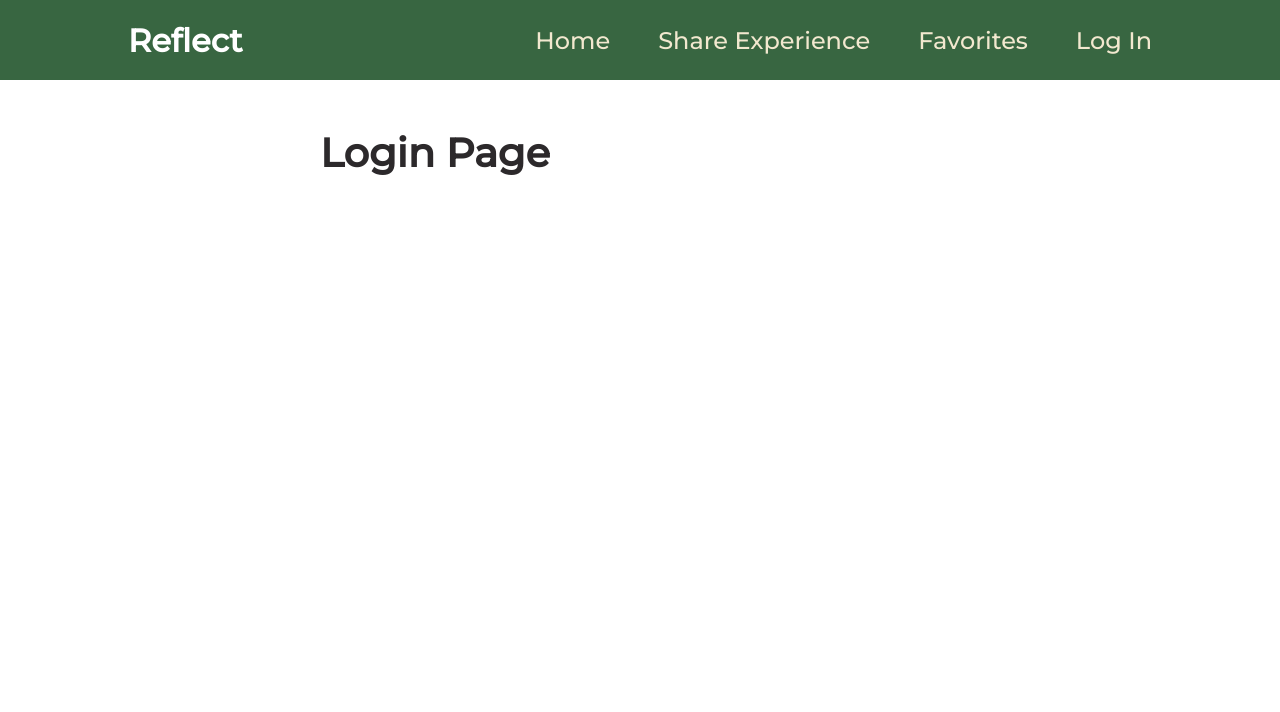
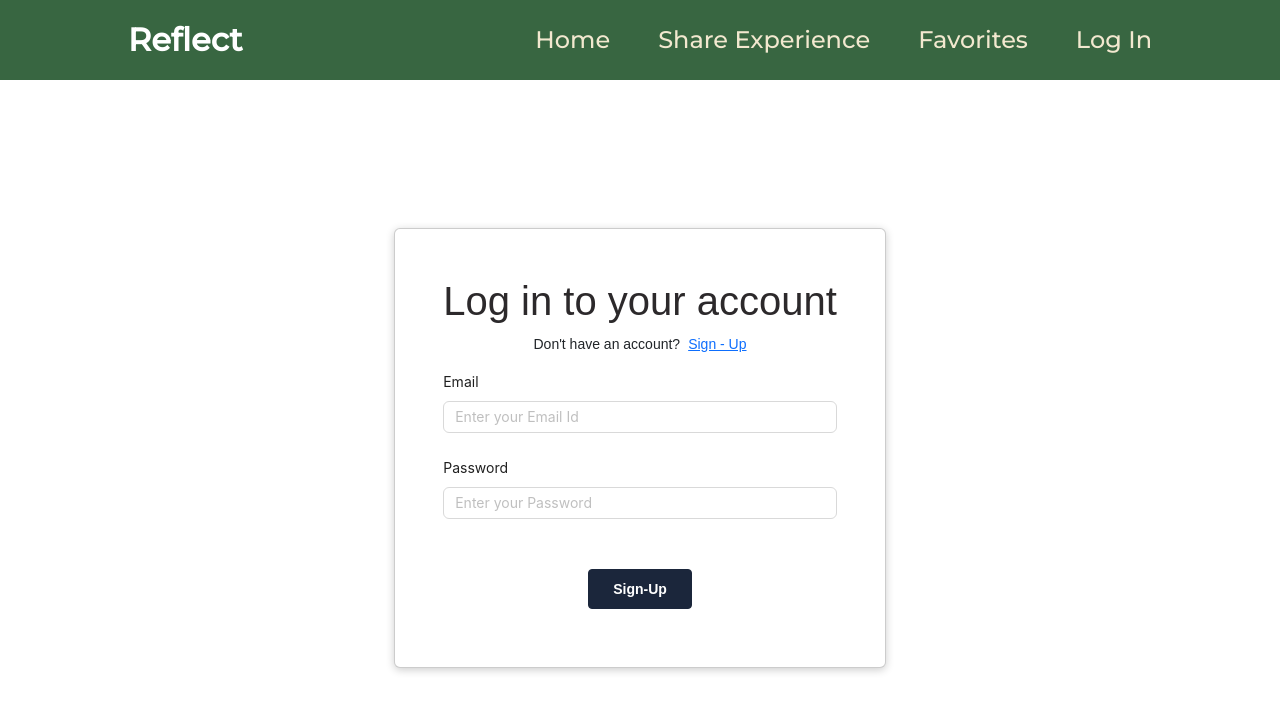
Before and after one commit to Tanushree227/reflect, a React (Create React App) app: page /login in a window 1280 px wide. Shown: the top 712 px of the page. Built offline with nearby package versions, Linux system fonts and the light colour scheme.

Commit message:
implemented ui of signup and login

```diff
--- a/package.json
+++ b/package.json
@@ -6,6 +6,7 @@
     "@testing-library/jest-dom": "^5.17.0",
     "@testing-library/react": "^13.4.0",
     "@testing-library/user-event": "^13.5.0",
+    "antd": "^5.12.8",
     "react": "^18.2.0",
     "react-dom": "^18.2.0",
     "react-router-dom": "^6.21.2",
--- a/public/index.html
+++ b/public/index.html
@@ -24,6 +24,7 @@
       work correctly both with client-side routing and a non-root public URL.
       Learn how to configure a non-root public URL by running `npm run build`.
     -->
+    <link href="https://cdn.jsdelivr.net/npm/bootstrap@5.3.2/dist/css/bootstrap.min.css" rel="stylesheet" integrity="sha384-T3c6CoIi6uLrA9TneNEoa7RxnatzjcDSCmG1MXxSR1GAsXEV/Dwwykc2MPK8M2HN" crossorigin="anonymous">
     <title>Reflect</title>
   </head>
   <body>
@@ -39,5 +40,6 @@
       To begin the development, run `npm start` or `yarn start`.
       To create a production bundle, use `npm run build` or `yarn build`.
     -->
+    <script src="https://cdn.jsdelivr.net/npm/bootstrap@5.3.2/dist/js/bootstrap.bundle.min.js" integrity="sha384-C6RzsynM9kWDrMNeT87bh95OGNyZPhcTNXj1NW7RuBCsyN/o0jlpcV8Qyq46cDfL" crossorigin="anonymous"></script>
   </body>
 </html>
--- /dev/null
+++ b/src/components/share/LoginForm.js
@@ -0,0 +1,38 @@
+import React from "react";
+import { Form, Input } from "antd";
+import "./signupform.css";
+import { Link } from "react-router-dom";
+
+function LoginForm() {
+  const onFinishHandler = (values) => {
+    console.log("Success:", values);
+  };
+  return (
+    <div className="form-container">
+      <Form
+        layout="vertical"
+        onFinish={onFinishHandler}
+        className="register-form card p-5"
+      >
+        <h1 className="text-center">Log in to your account</h1>
+        <p>
+          Don't have an account?
+          <Link to="/signup" className="ms-2">
+            Sign - Up
+          </Link>
+        </p>
+        <Form.Item label="Email" name="email">
+          <Input type="email" placeholder="Enter your Email Id" required />
+        </Form.Item>
+        <Form.Item label="Password" name="password">
+          <Input type="password" placeholder="Enter your Password" required />
+        </Form.Item>
+        <div className="actions">
+          <button type="submit">Sign-Up</button>
+        </div>
+      </Form>
+    </div>
+  );
+}
+
+export default LoginForm;
--- /dev/null
+++ b/src/components/share/SignupForm.js
@@ -0,0 +1,48 @@
+import React from "react";
+import { Form, Input } from "antd";
+import { Link } from "react-router-dom";
+import "./signupform.css";
+function SignupForm()
+{
+    const onFinishHandler = (values) => {
+        console.log("Success:", values);
+      };
+
+    return (
+        <div className="form-container">
+      <Form
+        layout="vertical"
+        onFinish={onFinishHandler}
+        className="register-form card p-5"
+      >
+        <h1 className="text-center">Create your Account</h1>
+        <Form.Item label="Name" name="fullname">
+          <Input type="text" placeholder="Enter your Full Name" required />
+        </Form.Item>
+        <Form.Item label="Email" name="email">
+          <Input type="email" placeholder="Enter your Email Id" required />
+        </Form.Item>
+        <Form.Item label="Phone" name="phone">
+          <Input type="phone" placeholder="Enter your Phone Number" required />
+        </Form.Item>
+        <Form.Item label="Password" name="password">
+          <Input type="password" placeholder="Enter your Password" required />
+        </Form.Item>
+        <Form.Item label="Confirm Password" name="c_password">
+          <Input type="password" placeholder="Re-Type your Password" required />
+        </Form.Item>
+        <p>
+          Already have an Account?
+          <Link to="/login" className="ms-2">
+            Log-In
+          </Link>
+        </p>
+        <div className="actions">
+          <button type="submit">Sign-Up</button>
+        </div>
+      </Form>
+    </div>
+    );
+}
+
+export default SignupForm;
--- /dev/null
+++ b/src/components/share/signupform.css
@@ -0,0 +1,47 @@
+.form-container
+{
+    display: flex;
+    align-items: center;
+    justify-content: center;
+    height: 80vh;
+}
+.register-form
+{
+  padding: 1rem;
+    border: 1px solid rgba(0, 0, 0, 0.2);
+    font-family: 'Poppins', sans-serif;
+}
+
+.actions {
+    margin-top: 1rem;
+    text-align: center;
+    padding: 10px;
+  }
+
+.actions button{
+    font: inherit;
+    cursor: pointer;
+    background-color: #1b263b;
+    color: white;
+    padding: 0.5rem 1.5rem;
+    border: 1px solid #1b263b;
+    border-radius: 4px;
+    font-weight: bold;
+}
+
+.actions button:hover,
+  .actions button:active {
+    background-color: #eb5e28;
+    border-color: #eb5e28;
+  }
+  p
+  {
+    text-align: center;
+  }
+
+  .card {
+    background-color: white;
+    border-radius: 6px;
+    box-shadow: 0 2px 8px rgba(0, 0, 0, 0.2);
+    text-align: justify;
+  }
--- a/src/pages/Login.js
+++ b/src/pages/Login.js
@@ -1,9 +1,10 @@
 import React from "react";
+import LoginForm from "../components/share/LoginForm";
 
 function Login()
 {
     return(
-        <h1>Login Page</h1>
+        <LoginForm />
     );
 }
 
--- a/src/pages/NewShare.js
+++ b/src/pages/NewShare.js
@@ -3,7 +3,7 @@ import React from "react";
 function NewShare()
 {
     return(
-        <h1>New Share Page</h1>
+        <section></section>
     );
 }
 
--- a/src/pages/Signup.js
+++ b/src/pages/Signup.js
@@ -1,9 +1,10 @@
 import React from "react";
+import SignupForm from "../components/share/SignupForm";
 
 function Signup()
 {
     return(
-        <h1>Signup Page</h1>
+            <SignupForm />
     );
 }
 
```
Also changed, not shown: 1 other file (tests, documents, lock files or other folders).
